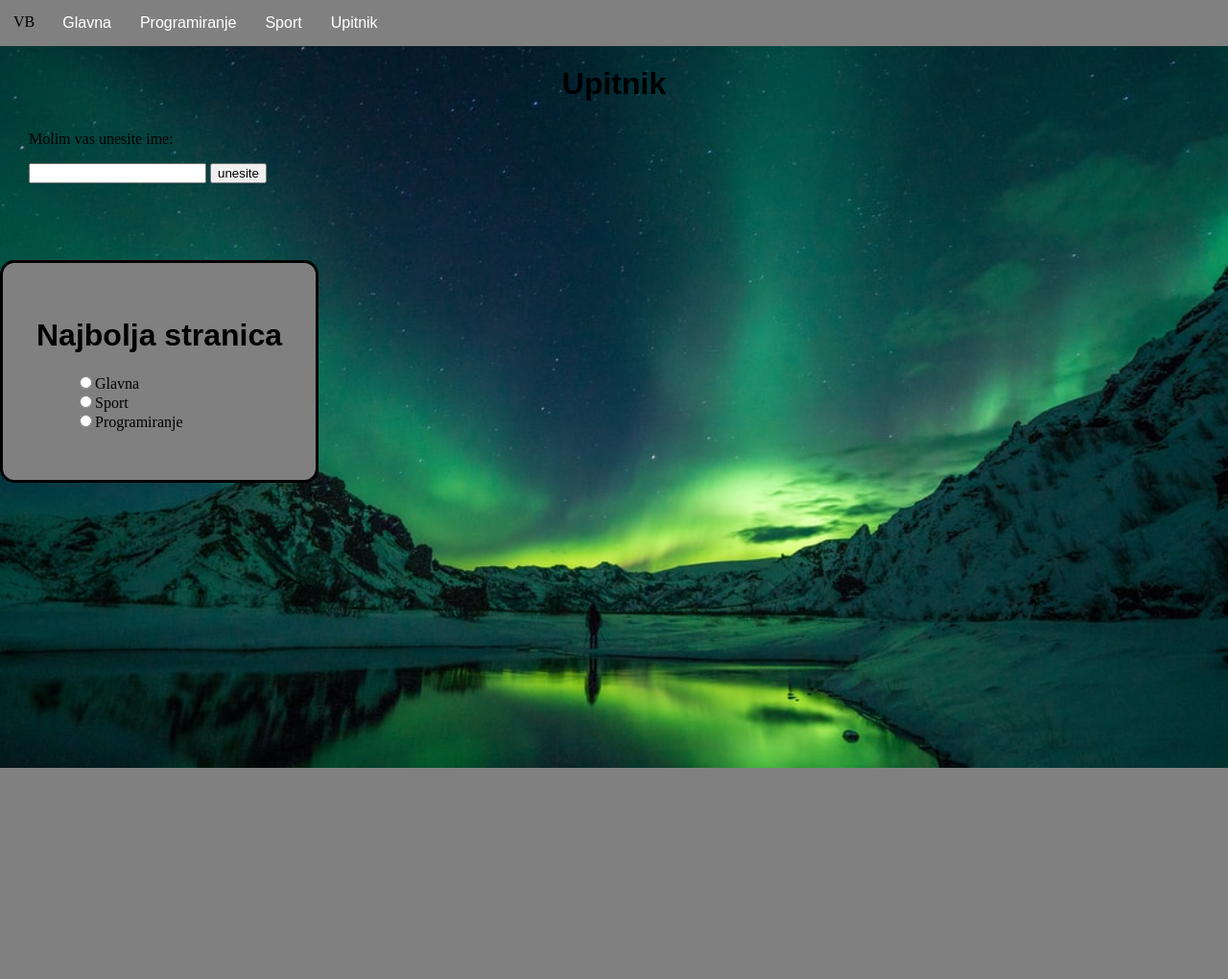
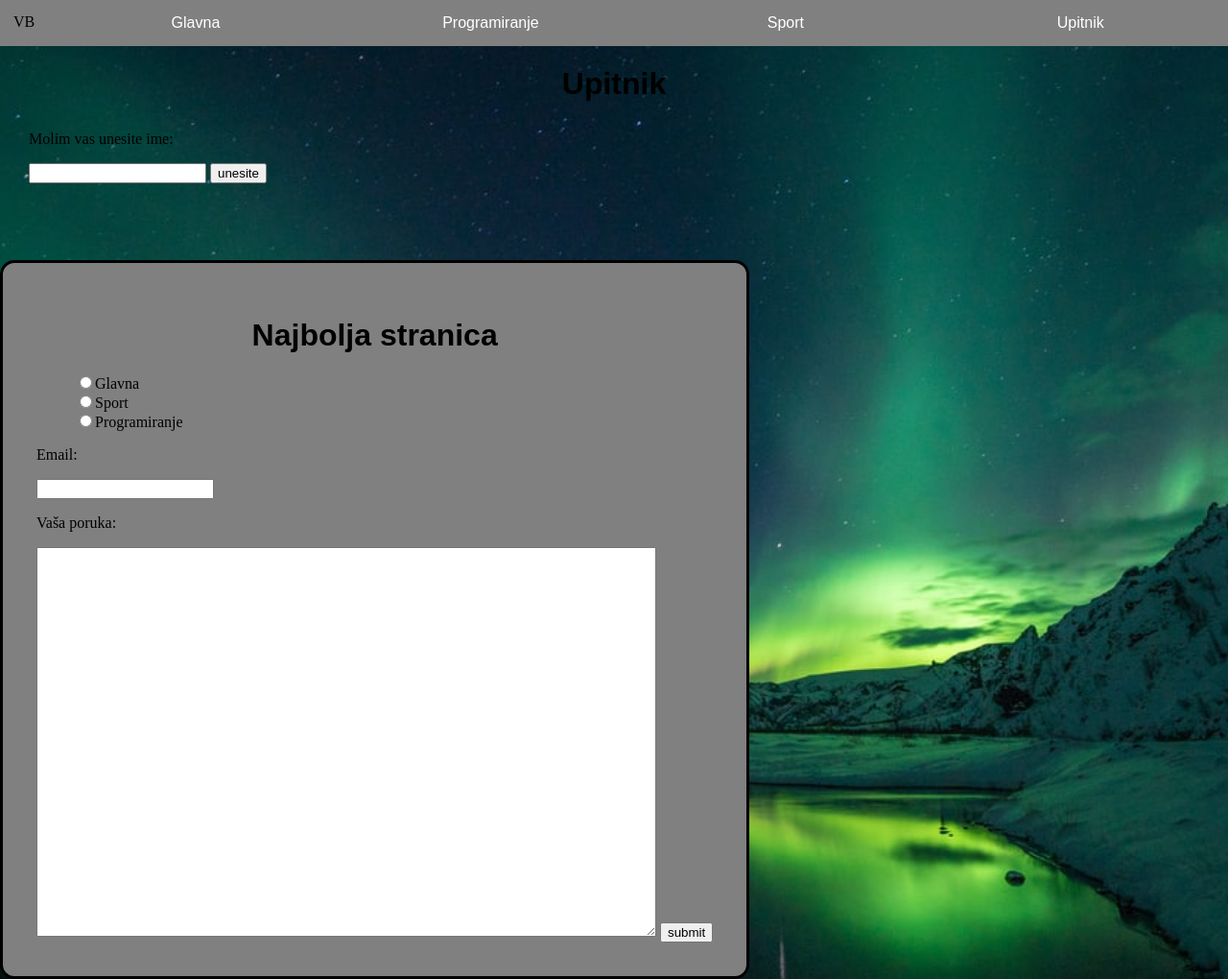
Before and after one commit to ViliBolkovac/prva_stranica, a PHP site: page /upitnik.html in a window 1280 px wide. Shown: the whole page at 96% size. Before the commit the page ends 800 px from the top, so only its background shows below. Run offline with PHP 8.4, Linux system fonts and the light colour scheme.

Commit message:
js i responzivnost

```diff
--- a/index.js
+++ b/index.js
@@ -1,5 +1,9 @@
-function funkcija() {
-    let text;
+var naziv;
+
+function poruka1() {
+    var text;
     text = "Hvala vam na sudjelovanju!";
     document.getElementById("tekst").innerHTML = text;
+    naziv = document.getElementById("unos").value;
+    document.getElementById("recenica").innerHTML = naziv;
 }
--- a/listastilova.css
+++ b/listastilova.css
@@ -6,18 +6,21 @@ body { background-image: url("pozadina.jpg");background-size: cover;margin:0;pad
 nav {background-color: gray;
      width: 100%;
      height: 48px ;
-     overflow: hidden;
+
+
 }
 
 nav ul {list-style-type:none;
-    overflow: hidden;
     background-color:gray;
     margin: 0px;
     padding: 0px;
+    display: flex;
+    flex-wrap: wrap;
 
     }
 
-nav ul li {float: left;}
+nav ul li {float: left;
+           flex: 1;}
 
 nav ul li a{padding: 15px;
      display: block;
@@ -65,15 +68,21 @@ h1 {font-style: bold;;font-family: sans-serif;text-align: center;}
 
 .flex2 ul{list-style-type: none;}
 
+.email {width: 50vw;height:50vh}
 
 button:hover{ background-color:gray;}
 
- @media(min-width:768px){
-        .flex{ display: flex;}
+@media(min-width:786px){
+     .flex {display: flex;}
+
+     .flex2 ul{display: flex;
+               flex-wrap: wrap;}
+}
 
 
-       .flex2 ul {display: flex;
-                   flex-wrap: wrap;
-                  }
+@media(max-width:400px){
 
-      }
+     .flex2 ul li img {height: 40vh;width: 40vh;object-fit: contain;}
+
+     h1{ margin-top: 10vh;}
+}
--- a/sport.html
+++ b/sport.html
@@ -4,6 +4,7 @@
 <head>
     <meta charset="utf-8">
     <link rel="stylesheet" href="listastilova.css">
+    <meta name="viewport" content="width=device-width, initial-scale=1.0">
     <title>Sport</title>
 </head>
 
--- a/stranica.html
+++ b/stranica.html
@@ -4,6 +4,7 @@
 <head>
     <meta charset="utf-8">
     <link rel="stylesheet" href="listastilova.css">
+    <meta name="viewport" content="width=device-width, initial-scale=1.0">
     <title>Glavna stranica</title>
 </head>
 
--- a/upitnik.html
+++ b/upitnik.html
@@ -3,6 +3,7 @@
     <head>
 <meta charset="utf-8">
 <link rel="stylesheet" href="listastilova.css">
+<meta name="viewport" content="width=device-width, initial-scale=1.0">
 <title>Upitnik</title>
     </head>
 
@@ -19,24 +20,39 @@
         </nav>
     </header>
     <h1>Upitnik</h1>
+
 <div style="margin:30px;">
+
 <p>Molim vas unesite ime:</p>
-<input type="text">
-<button type="button" onclick="funkcija()">unesite</button>
+
+<input type="text" id="unos">
+<button type="button" onclick="poruka1()">unesite</button>
 <p id="tekst"></p>
+<p id="recenica"></p>
 </div>
+
 <div class="flex">
 <div class="prvi">
 <h1>Najbolja stranica</h1>
 <form>
     <ul style="list-style-type: none;">
-        <li><input type="radio">Glavna</li>
-        <li><input type="radio">Sport</li>
-        <li><input type="radio">Programiranje</li>
+        <li><input type="radio"  name="naj_stranica">Glavna</li>
+        <li><input type="radio"  name="naj_stranica">Sport</li>
+        <li><input type="radio"  name="naj_stranica">Programiranje</li>
     </ul>
+</form>
+
+<form action="mailto:vilibolkovac@gmail.com" method="POST">
+    <p>Email:</p>
+    <input type="email">
+    <p>Vaša poruka:</p>
+    <textarea class="email"></textarea>
+    <input type="submit" value="submit">
 </form>
 </div>
 </div>
+
+
 <script src="index.js"></script>
     </body>
 </html>
```
Also changed, not shown: programiranje.html (+5 -4 lines).
